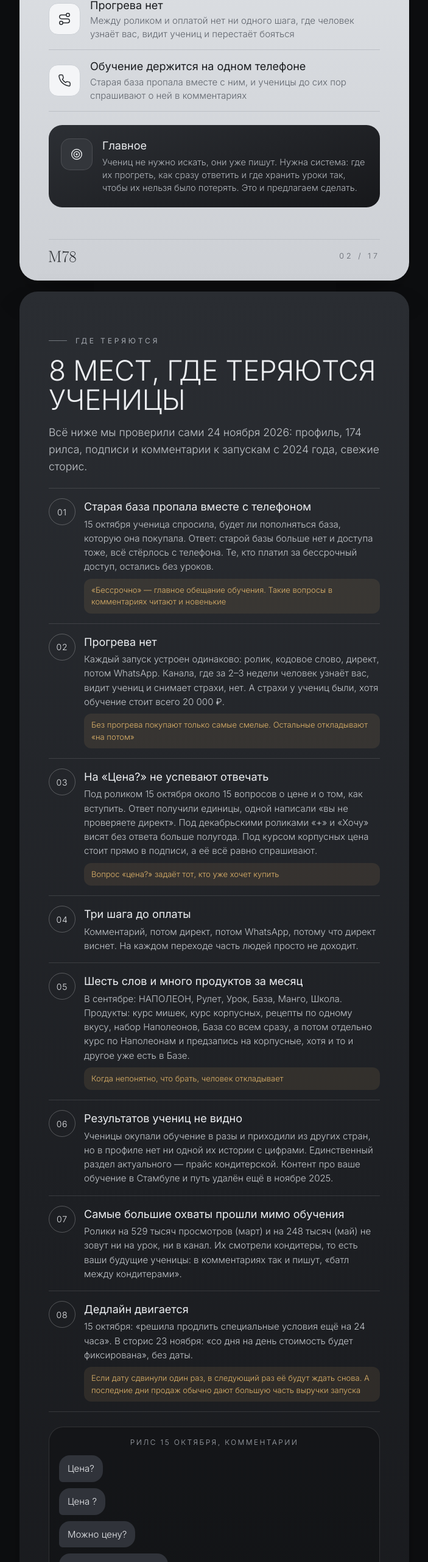
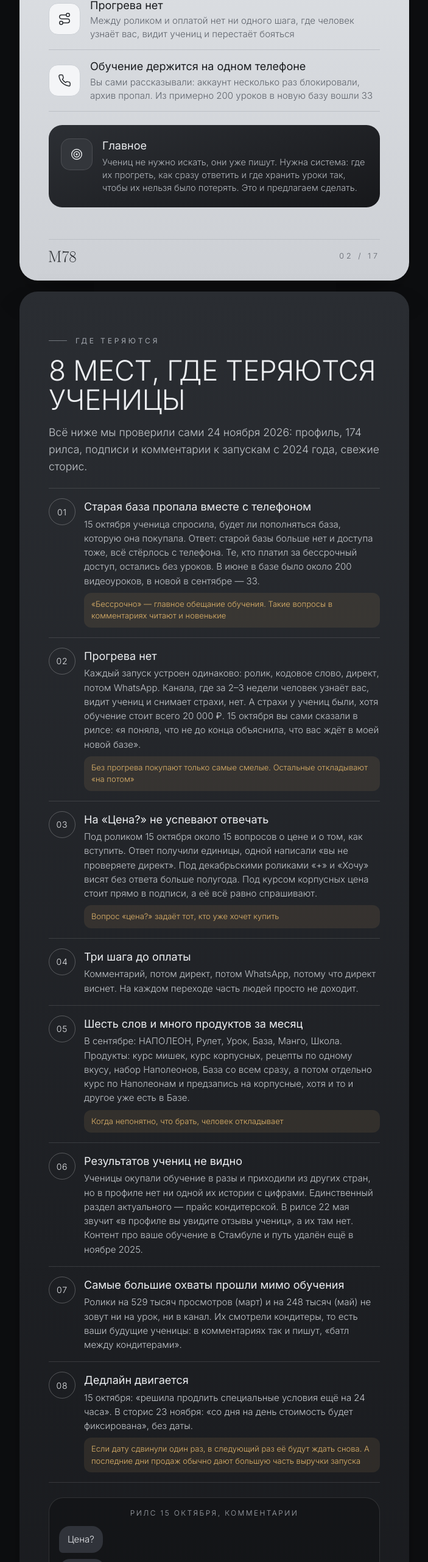
Before and after one commit to m78-sites/m78-kp, a plain HTML site: page merzhum/index.html in a window 1280 px wide. Shown: the part 1979-4540 px from the top of the page at 61% size, without its empty margins (288-991 px from the left). Drawn offline with Linux system fonts and the light colour scheme.

Commit message:
Merzhum: факты из расшифровки рилсов — потеря архива, урок рулета за 1 000 как пробный продукт, повтор обещания «навсегда»
Co-Authored-By: Claude Opus 5.5 <noreply@anthropic.com>

```diff
--- a/merzhum/index.html
+++ b/merzhum/index.html
@@ -669,7 +669,7 @@ h1,h2,h3{overflow-wrap:break-word}
   <div class="list rv">
     <div class="row"><div class="tile"><svg class="ico" aria-hidden="true"><use href="#i-chat"/></svg></div><div><b>Спрос есть</b><span>Под каждым продающим роликом сотни комментариев со словом и вопросы «цена?»</span></div></div>
     <div class="row"><div class="tile"><svg class="ico" aria-hidden="true"><use href="#i-route"/></svg></div><div><b>Прогрева нет</b><span>Между роликом и оплатой нет ни одного шага, где человек узнаёт вас, видит учениц и перестаёт бояться</span></div></div>
-    <div class="row"><div class="tile"><svg class="ico" aria-hidden="true"><use href="#i-phone"/></svg></div><div><b>Обучение держится на одном телефоне</b><span>Старая база пропала вместе с ним, и ученицы до сих пор спрашивают о ней в комментариях</span></div></div>
+    <div class="row"><div class="tile"><svg class="ico" aria-hidden="true"><use href="#i-phone"/></svg></div><div><b>Обучение держится на одном телефоне</b><span>Вы сами рассказывали: аккаунт несколько раз блокировали, архив пропал. Из примерно 200 уроков в новую базу вошли 33</span></div></div>
   </div>
   <div class="card ink rv" style="margin-top:22px"><div class="tile"><svg class="ico" aria-hidden="true"><use href="#i-target"/></svg></div><div><b>Главное</b><span>Учениц не нужно искать, они уже пишут. Нужна система: где их прогреть, как сразу ответить и где хранить уроки так, чтобы их нельзя было потерять. Это и предлагаем сделать.</span></div></div>
   <div class="pgfoot"><svg viewBox="0 0 1708 720" aria-hidden="true"><use href="#m78"/></svg><span>02 / 17</span></div>
@@ -681,12 +681,12 @@ h1,h2,h3{overflow-wrap:break-word}
   <h2 class="rv">8 мест, где теряются ученицы</h2>
   <p class="lead rv">Всё ниже мы проверили сами 24 ноября 2026: профиль, 174 рилса, подписи и комментарии к запускам с 2024 года, свежие сторис.</p>
   <div class="rv" style="margin-top:22px">
-    <div class="num-row"><i>01</i><div><b>Старая база пропала вместе с телефоном</b><span>15 октября ученица спросила, будет ли пополняться база, которую она покупала. Ответ: старой базы больше нет и доступа тоже, всё стёрлось с телефона. Те, кто платил за бессрочный доступ, остались без уроков.</span><em>«Бессрочно» — главное обещание обучения. Такие вопросы в комментариях читают и новенькие</em></div></div>
-    <div class="num-row"><i>02</i><div><b>Прогрева нет</b><span>Каждый запуск устроен одинаково: ролик, кодовое слово, директ, потом WhatsApp. Канала, где за 2–3 недели человек узнаёт вас, видит учениц и снимает страхи, нет. А страхи у учениц были, хотя обучение стоит всего 20 000 ₽.</span><em>Без прогрева покупают только самые смелые. Остальные откладывают «на потом»</em></div></div>
+    <div class="num-row"><i>01</i><div><b>Старая база пропала вместе с телефоном</b><span>15 октября ученица спросила, будет ли пополняться база, которую она покупала. Ответ: старой базы больше нет и доступа тоже, всё стёрлось с телефона. Те, кто платил за бессрочный доступ, остались без уроков. В июне в базе было около 200 видеоуроков, в новой в сентябре — 33.</span><em>«Бессрочно» — главное обещание обучения. Такие вопросы в комментариях читают и новенькие</em></div></div>
+    <div class="num-row"><i>02</i><div><b>Прогрева нет</b><span>Каждый запуск устроен одинаково: ролик, кодовое слово, директ, потом WhatsApp. Канала, где за 2–3 недели человек узнаёт вас, видит учениц и снимает страхи, нет. А страхи у учениц были, хотя обучение стоит всего 20 000 ₽. 15 октября вы сами сказали в рилсе: «я поняла, что не до конца объяснила, что вас ждёт в моей новой базе».</span><em>Без прогрева покупают только самые смелые. Остальные откладывают «на потом»</em></div></div>
     <div class="num-row"><i>03</i><div><b>На «Цена?» не успевают отвечать</b><span>Под роликом 15 октября около 15 вопросов о цене и о том, как вступить. Ответ получили единицы, одной написали «вы не проверяете директ». Под декабрьскими роликами «+» и «Хочу» висят без ответа больше полугода. Под курсом корпусных цена стоит прямо в подписи, а её всё равно спрашивают.</span><em>Вопрос «цена?» задаёт тот, кто уже хочет купить</em></div></div>
     <div class="num-row"><i>04</i><div><b>Три шага до оплаты</b><span>Комментарий, потом директ, потом WhatsApp, потому что директ виснет. На каждом переходе часть людей просто не доходит.</span></div></div>
     <div class="num-row"><i>05</i><div><b>Шесть слов и много продуктов за месяц</b><span>В сентябре: НАПОЛЕОН, Рулет, Урок, База, Манго, Школа. Продукты: курс мишек, курс корпусных, рецепты по одному вкусу, набор Наполеонов, База со всем сразу, а потом отдельно курс по Наполеонам и предзапись на корпусные, хотя и то и другое уже есть в Базе.</span><em>Когда непонятно, что брать, человек откладывает</em></div></div>
-    <div class="num-row"><i>06</i><div><b>Результатов учениц не видно</b><span>Ученицы окупали обучение в разы и приходили из других стран, но в профиле нет ни одной их истории с цифрами. Единственный раздел актуального — прайс кондитерской. Контент про ваше обучение в Стамбуле и путь удалён ещё в ноябре 2025.</span></div></div>
+    <div class="num-row"><i>06</i><div><b>Результатов учениц не видно</b><span>Ученицы окупали обучение в разы и приходили из других стран, но в профиле нет ни одной их истории с цифрами. Единственный раздел актуального — прайс кондитерской. В рилсе 22 мая звучит «в профиле вы увидите отзывы учениц», а их там нет. Контент про ваше обучение в Стамбуле и путь удалён ещё в ноябре 2025.</span></div></div>
     <div class="num-row"><i>07</i><div><b>Самые большие охваты прошли мимо обучения</b><span>Ролики на 529 тысяч просмотров (март) и на 248 тысяч (май) не зовут ни на урок, ни в канал. Их смотрели кондитеры, то есть ваши будущие ученицы: в комментариях так и пишут, «батл между кондитерами».</span></div></div>
     <div class="num-row"><i>08</i><div><b>Дедлайн двигается</b><span>15 октября: «решила продлить специальные условия ещё на 24 часа». В сторис 23 ноября: «со дня на день стоимость будет фиксирована», без даты.</span><em>Если дату сдвинули один раз, в следующий раз её будут ждать снова. А последние дни продаж обычно дают большую часть выручки запуска</em></div></div>
   </div>
@@ -923,12 +923,12 @@ h1,h2,h3{overflow-wrap:break-word}
   <p class="lead rv">Сейчас обучение продаётся одной ценой и обещает всё навсегда. Предлагаем лестницу: каждый следующий шаг ученица выбирает сама, когда уже получила результат.</p>
   <div class="flow rv">
     <div class="step"><i>01</i><div><b>Бесплатный урок</b><span>Одна ваша технология по слову в рилсе. Вход в канал</span></div></div>
-    <div class="step"><i>02</i><div><b>Пробный рецепт</b><span>Один авторский рецепт за небольшие деньги. Человек пробует вашу подачу и окупает его первым же заказом</span></div></div>
+    <div class="step"><i>02</i><div><b>Пробный рецепт</b><span>У вас он уже есть: урок японского рулета за 1 000 ₽. Человек пробует вашу подачу и окупает его первым же заказом. Объяснять, почему он недорогой, не нужно: это вход в Базу, так и говорите</span></div></div>
     <div class="step"><i>03</i><div><b>База</b><span>Все записанные уроки, доступ навсегда. Основной продукт</span></div></div>
     <div class="step"><i>04</i><div><b>Клуб новинок</b><span>Новые авторские уроки раз в две недели по подписке. Первые месяцы входят в Базу</span></div></div>
     <div class="step"><i>05</i><div><b>Наставничество</b><span>Личные разборы работ и продаж, офлайн-день в Грозном. Для тех, кто уже зарабатывает</span></div></div>
   </div>
-  <div class="card ink rv" style="margin-top:24px"><div class="tile"><svg class="ico" aria-hidden="true"><use href="#i-refresh"/></svg></div><div><b>Почему «всё новое навсегда» за одну оплату не работает</b><span>Вы работаете на ученицу всегда, а оплату получаете один раз. Новенькой незачем спешить: всё, что выйдет, она и так получит. Клуб новинок решает обе задачи и даёт доход каждый месяц, а не только в запуск.</span></div></div>
+  <div class="card ink rv" style="margin-top:24px"><div class="tile"><svg class="ico" aria-hidden="true"><use href="#i-refresh"/></svg></div><div><b>Почему «всё новое навсегда» за одну оплату не работает</b><span>Вы работаете на ученицу всегда, а оплату получаете один раз. Новенькой незачем спешить: всё, что выйдет, она и так получит. Клуб новинок решает обе задачи и даёт доход каждый месяц, а не только в запуск. 28 сентября «доступ без ограничения по времени и все обновления без доплат» прозвучало снова, уже для новой школы.</span></div></div>
   <div class="label rv">Наши идеи для Merzhum</div>
   <div class="cards rv">
     <div class="card"><svg class="ico" aria-hidden="true"><use href="#i-globe"/></svg><b>Карта учениц</b><span>Страны и города учениц на странице обучения и в канале</span></div>
```
